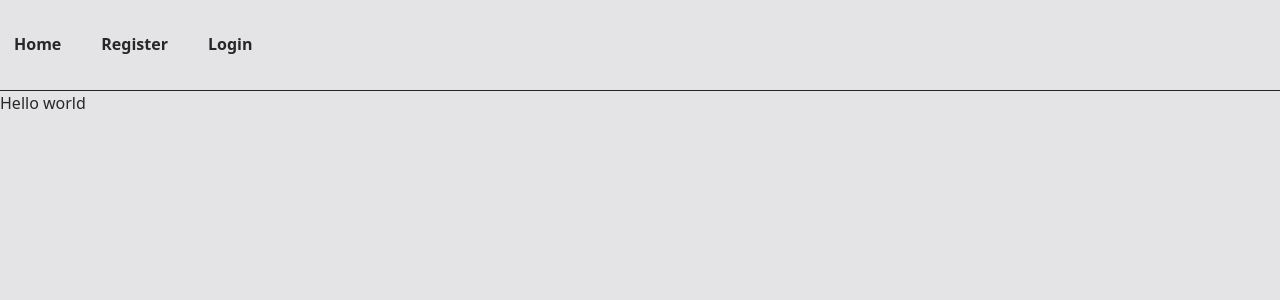
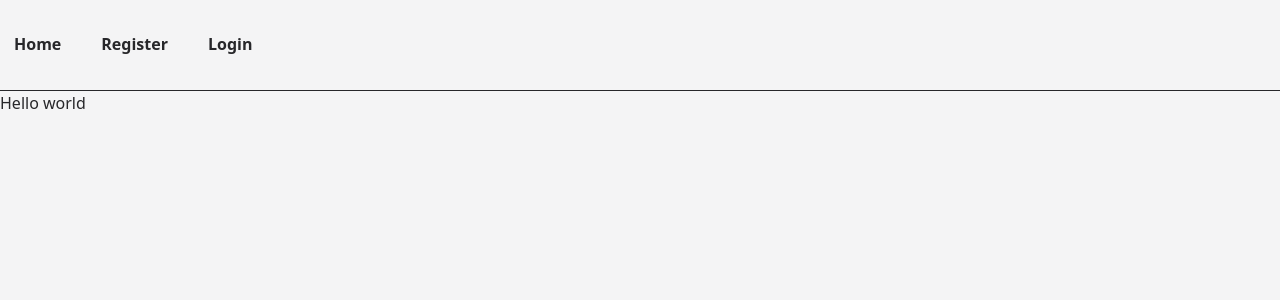
Before and after one commit to Wantaiq/rayo, a Vue app in the folder client/: page / in a window 1280 px wide. Shown: the top 300 px of the page. Built offline with nearby package versions, Linux system fonts and the light colour scheme; the HTML template or start-up script is replaced by a standard one; what @tanstack/vue-query would draw is missing.

Commit message:
fix: body base colors

```diff
--- a/client/src/assets/main.css
+++ b/client/src/assets/main.css
@@ -4,6 +4,6 @@
 
 @layer base {
   body {
-    @apply bg-zinc-200 text-zinc-800;
+    @apply bg-zinc-100 text-zinc-800;
   }
 }
```
